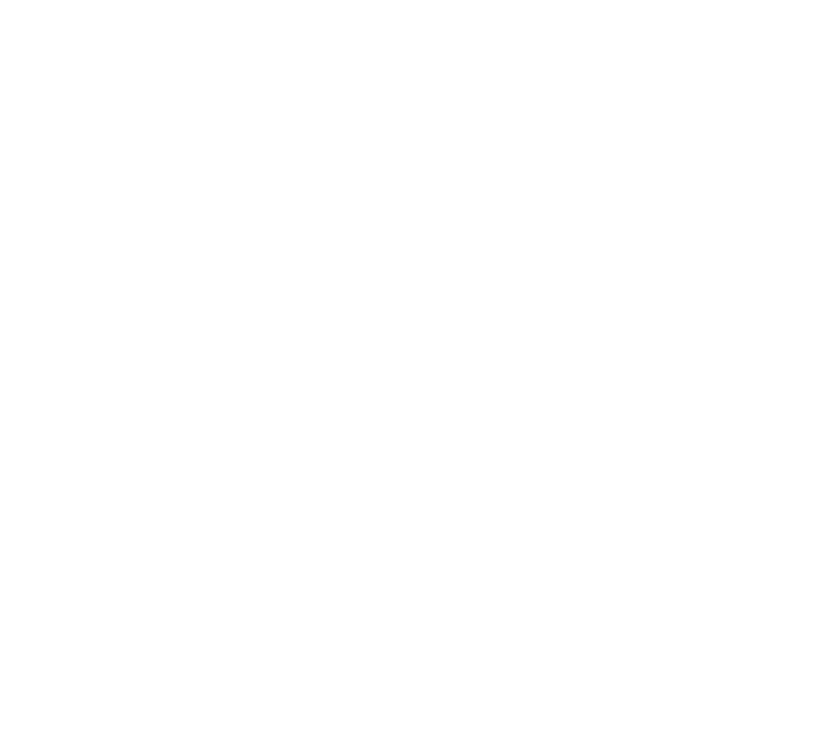
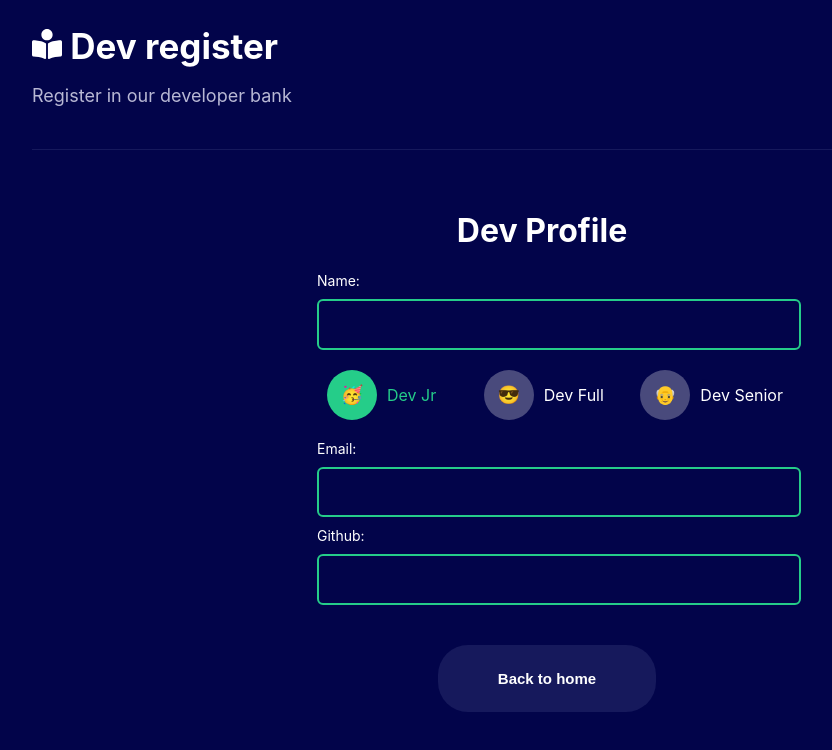
Before and after one commit to raposojoaopaulo/React-multi-step-form, a React (Create React App) app: page /devprofile in a window 1280 px wide. Before the commit this address had no page. Shown: the top 750 px of the page, without its empty margins (118-950 px from the left). Built offline with nearby package versions, Linux system fonts and the light colour scheme.

Commit message:
creating dev profile and stylized

```diff
--- /dev/null
+++ b/src/components/InfoLabel/index.tsx
@@ -0,0 +1,22 @@
+import React from 'react';
+import * as C from './styles';
+
+type InfoLabelProps = {
+  label: string;
+  data: string;
+};
+
+const InfoLabel = ({ label, data }: InfoLabelProps) => {
+  return (
+    <C.Container>
+      <C.LabelSpace>
+        {label}:
+      </C.LabelSpace>
+      <C.DataSpace>
+        {data}
+      </C.DataSpace>
+    </C.Container>
+  );
+};
+
+export default InfoLabel;
--- /dev/null
+++ b/src/components/InfoLabel/styles.ts
@@ -0,0 +1,31 @@
+import styled from "styled-components";
+
+export const Container = styled.div`
+  width: 50%;
+  margin: auto;
+  flex-direction: center;
+`;
+
+export const LabelSpace = styled.div`
+  padding: 0px;
+  text-align: left;
+  padding-left: 10px;
+  font-size: 14px;
+`;
+
+export const DataSpace = styled.div`
+  min-width: 450px;
+  width: 8em;
+  height: 2.6em;
+  line-height: 2.5em;
+  margin: 10px;
+  overflow: hidden;
+  border: 2px solid #25CD89;
+  transition: color .5s;
+  z-index: 1;
+  font-size: 18px;
+  border-radius: 6px;
+  font-weight: 500;
+  text-align: left;
+  padding-left: 30px;
+`;
--- /dev/null
+++ b/src/components/LevelPoint/index.tsx
@@ -0,0 +1,23 @@
+import React from 'react';
+import * as C from './styles';
+
+type LevelPointProps = {
+  level: string,
+  icon: string,
+  active: boolean,
+};
+
+const LevelPoint = ({ level, icon, active }: LevelPointProps) => {
+  return (
+    <C.Container>
+      <C.IconArea active={active}>
+        { icon }
+      </C.IconArea>
+      <C.LevelText active={active}>
+        { level }
+      </C.LevelText>
+    </C.Container>
+  );
+};
+
+export default LevelPoint;
--- /dev/null
+++ b/src/components/LevelPoint/styles.ts
@@ -0,0 +1,24 @@
+import styled from "styled-components";
+
+export const Container = styled.div`
+  width: 50%;
+  display: flex;
+  align-items: center;
+`;
+
+export const IconArea = styled.div<{ active: boolean; }>`
+  width: 50px;
+  height: 50px;
+  border-radius: 50%;
+  background-color: ${props => props.active ? '#25CD89' : '#494a7c'};
+  display: flex;
+  justify-content: center;
+  align-items: center;
+  font-size: 18px;
+`;
+
+export const LevelText = styled.div<{ active: boolean; }>`
+  text-align: center;
+  margin-left: 10px;
+  color: ${props => props.active ? '#25CD89' : '#FFF'};
+`;
--- /dev/null
+++ b/src/pages/DevProfile/index.tsx
@@ -0,0 +1,64 @@
+import React from 'react';
+import * as C from './styles';
+import Header from '../../components/Header';
+import { useForm } from '../../contexts/FormContext';
+import BasicButton from '../../components/BasicButton';
+import { useNavigate } from 'react-router-dom';
+import InfoLabel from '../../components/InfoLabel';
+import LevelPoint from '../../components/LevelPoint';
+
+const DevProfile = () => {
+  const navigate = useNavigate();
+  const { state } = useForm();
+
+  const handleBackHome = () => {
+    navigate("/");
+  };
+
+  return (
+    <C.Container>
+      <C.Area>
+        <Header />
+        <C.Body>
+          <h1>Dev Profile</h1>
+          <InfoLabel
+            label="Name"
+            data={state.name}
+          />
+          <C.LevelArea>
+            <LevelPoint
+              level="Dev Jr"
+              icon="🥳"
+              active={state.level === 0}
+            />
+            <LevelPoint
+              level="Dev Full"
+              icon="😎"
+              active={state.level === 1}
+            />
+            <LevelPoint
+              level="Dev Senior"
+              icon="👴"
+              active={state.level === 2}
+            />
+          </C.LevelArea>
+          <InfoLabel
+            label="Email"
+            data={state.email}
+          />
+          <InfoLabel
+            label="Github"
+            data={state.github}
+          />
+          <BasicButton
+            text="Back to home"
+            additionalClasses=''
+            onClick={handleBackHome}
+          />
+        </C.Body>
+      </C.Area>
+    </C.Container>
+  );
+};
+
+export default DevProfile;
--- /dev/null
+++ b/src/pages/DevProfile/styles.ts
@@ -0,0 +1,33 @@
+import styled from "styled-components";
+
+export const Container = styled.div`
+  background-color: #02044a;
+  color: #fff;
+  min-height: 100vh;
+`;
+
+export const Area = styled.div`
+  margin: auto;
+  max-width: 980px;
+  min-height: 100vh;
+  display: flex;
+  flex-direction: column;
+`;
+
+export const Body = styled.div`
+  flex: 1;
+  padding-left: 40px;
+  padding-top: 40px;
+  text-align: center;
+`;
+
+export const LevelArea = styled.div`
+  width: 50%;
+  margin: auto;
+  display: flex;
+  flex-wrap: nowrap;
+  margin-bottom: 20px;
+  margin-top: 20px;
+  padding-left: 40px;
+  justify-content: space-between;
+`;
--- a/src/pages/FormStep3/index.tsx
+++ b/src/pages/FormStep3/index.tsx
@@ -22,14 +22,14 @@
     }
   }, []);
 
-  const handleNextStep = () => {
+  const handleRegister = () => {
     if(state.email !== '' && state.github !== '' ) {
-      alert(`${state.name}
-        ${state.level}
-        ${state.email}
-        ${state.github}
-      `)
-      navigate("/")
+      // alert(`${state.name}
+      //   ${state.level}
+      //   ${state.email}
+      //   ${state.github}
+      // `)
+      navigate("/devprofile")
     } else {
       alert("Enter your email an github")
     }
@@ -85,7 +85,7 @@
           <BasicButton
             text="Register"
             additionalClasses='primary'
-            onClick={handleNextStep}
+            onClick={handleRegister}
           />
         </C.ButtonContainer>
       </C.Container>
--- a/src/router.tsx
+++ b/src/router.tsx
@@ -3,6 +3,7 @@
 import { FormStep1 } from "./pages/FormStep1";
 import { FormStep2 } from "./pages/FormStep2";
 import { FormStep3 } from "./pages/FormStep3";
+import DevProfile from "./pages/DevProfile";
 
 export const Router = () => {
   return (
@@ -11,6 +12,7 @@
         <Route path="/" element={<FormStep1 />} />
         <Route path="/step2" element={<FormStep2 />} />
         <Route path="/step3" element={<FormStep3 />} />
+        <Route path="/devprofile" element={<DevProfile />} />
       </Routes>
     </BrowserRouter>
   );
```
